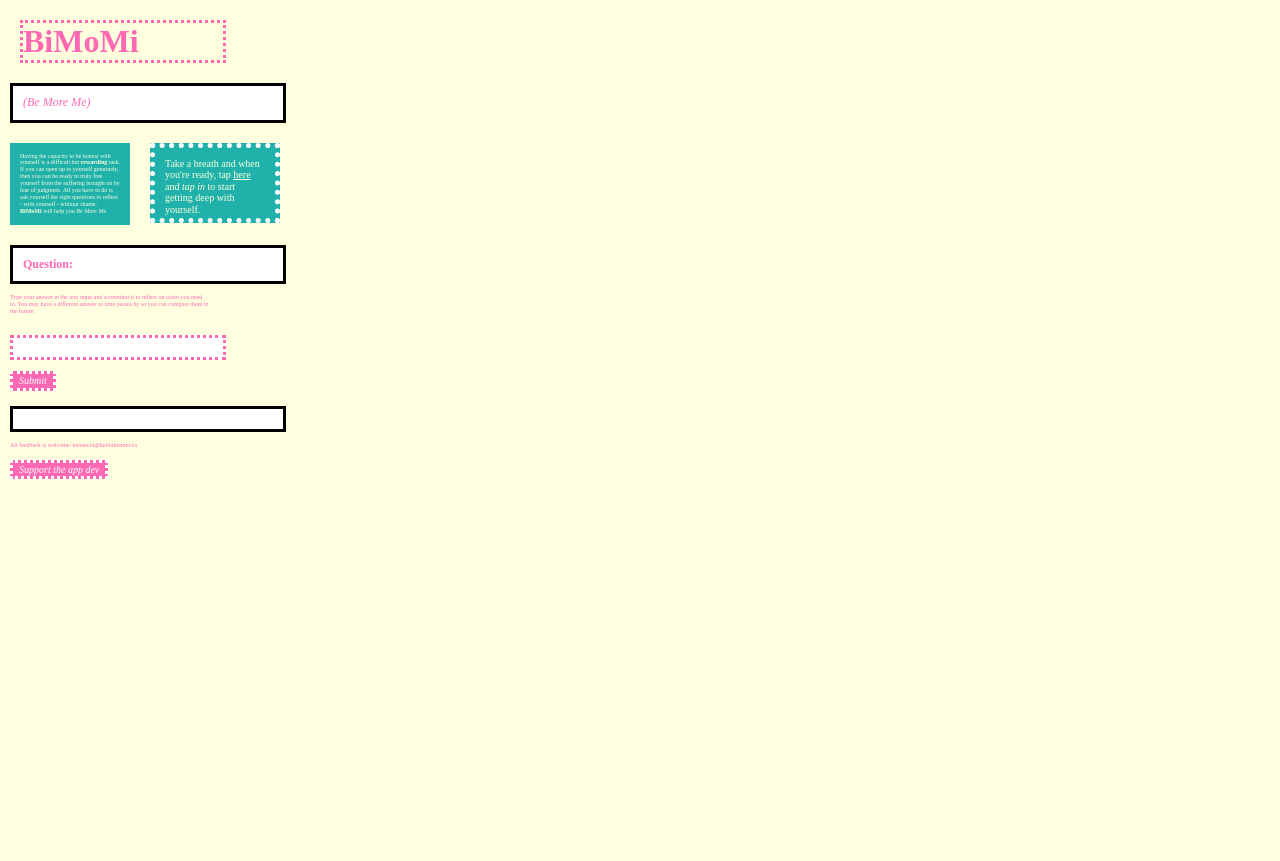
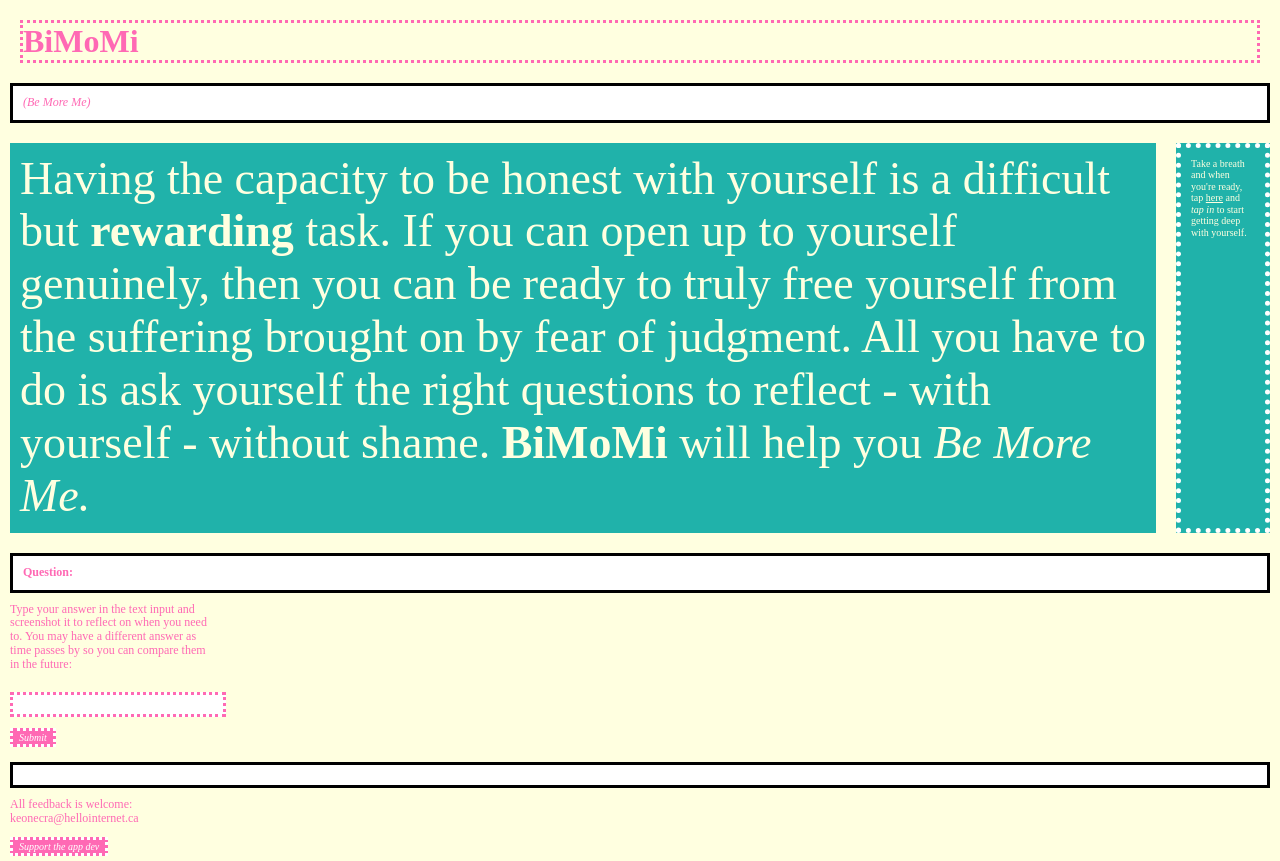
Before and after one commit to keonecra/BiMoMi, a plain HTML site: page index.html in a window 1280 px wide. Before the commit the page ends 800 px from the top, so only its background shows below. Drawn offline with nearby package versions, Linux system fonts and the light colour scheme.

Commit message:
style sheet

```diff
--- a/index.css
+++ b/index.css
@@ -8,7 +8,6 @@ body {
 }
 
 .container {
-    width: 300px;
     display: flex
 }
 
@@ -24,7 +23,6 @@ body {
 }
 
 h1 {
-    width: 200px;
     margin: 20px;
     border: dotted
 }
@@ -38,10 +36,8 @@ h1 {
     background: lightseagreen;
     color: lightyellow;
     padding: 10px;
-    width: 100px;
-    height: 50;
     margin: 10px 10px;
-    font-size: 6px;
+    font-size: 46px;
 
 }
 
@@ -51,8 +47,6 @@ h1 {
     border: dotted 5px white;
     color: lightyellow;
     padding: 10px 10px;
-    width: 100px;
-    height: 50px;
     margin: 10px 10px;
     font-size: 10px;
 
@@ -64,7 +58,6 @@ p {
     border: solid black;
     padding: 10px;
     margin: 10px;
-    width: 250px;
     font-size: 12px;
 
 }
@@ -74,7 +67,7 @@ p {
     padding: 0;
     width: 200px;
     background: lightyellow;
-    font-size: 6px;
+    font-size: 12px;
 
 }
 
```
